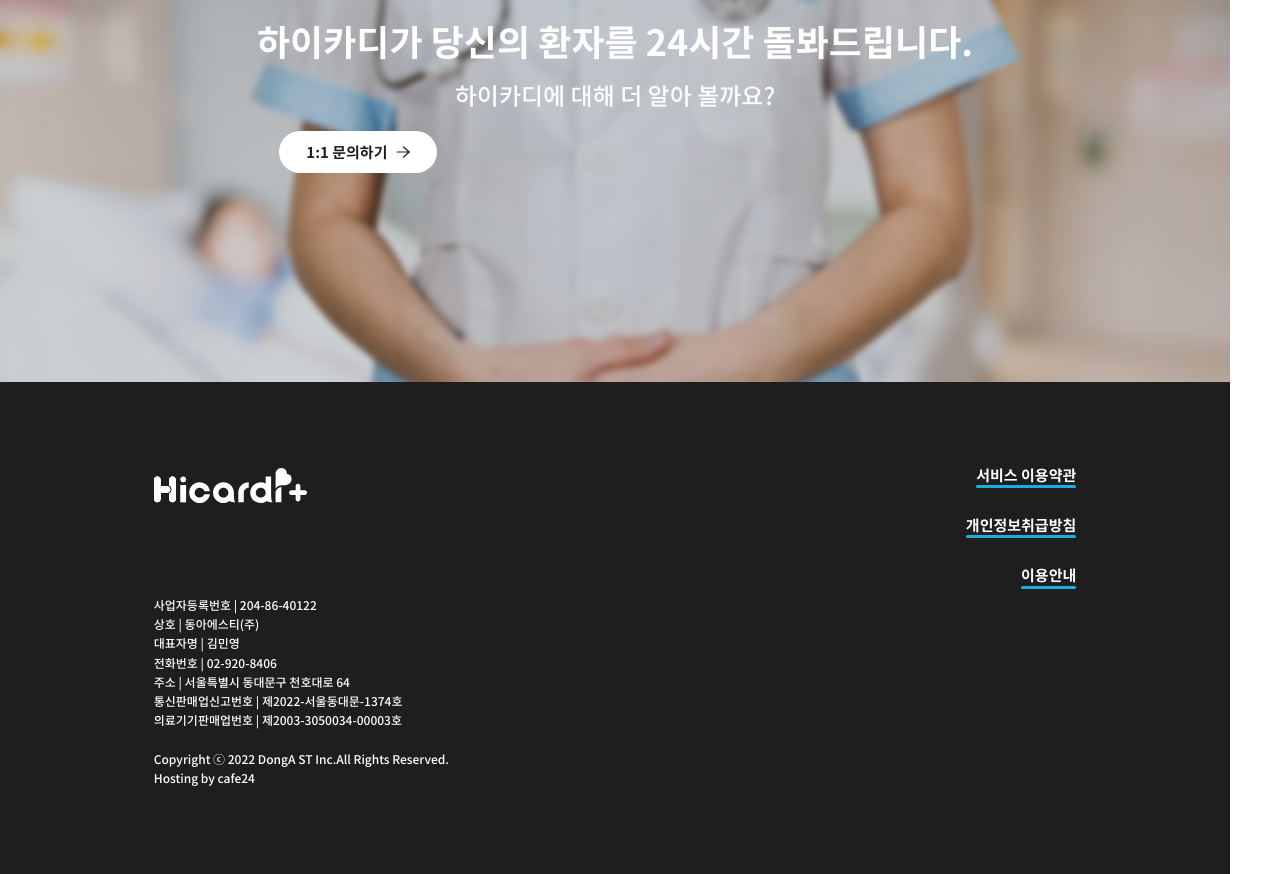
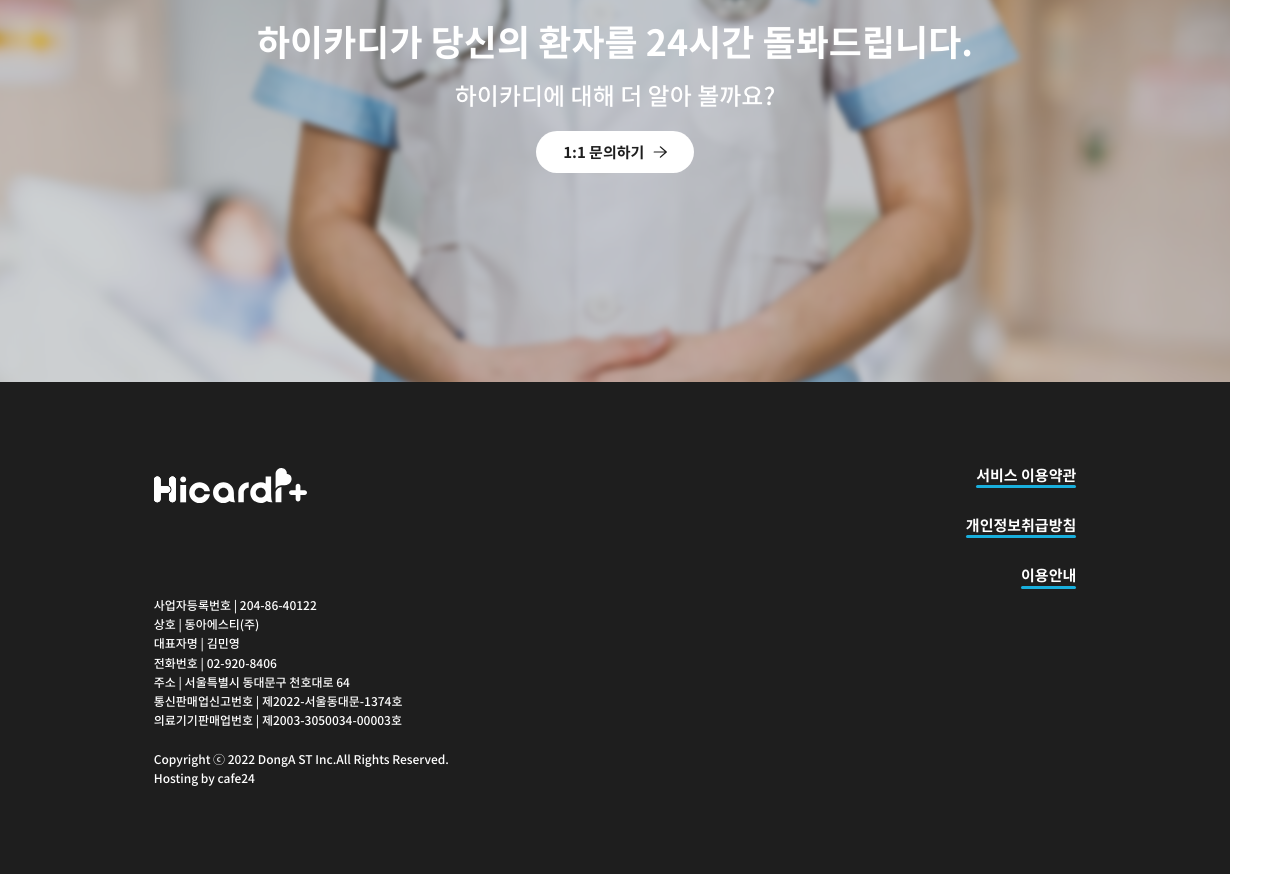
Before and after one commit to DONGA-ST-A/Frontend, a React (Vite) app: page / in a window 1280 px wide. Shown: the part 4780-5654 px from the top of the page. Built offline with nearby package versions, Linux system fonts and the light colour scheme; the HTML template or start-up script is replaced by a standard one.

Commit message:
fix(LearnMore): fix wording

```diff
--- a/src/components/MainPage/ArrowBtn.tsx
+++ b/src/components/MainPage/ArrowBtn.tsx
@@ -35,7 +35,7 @@ const Btn = styled.div<{ text: string }>`
   display: flex;
   justify-content: center;
   align-items: center;
-  margin: ${(props) => (props.text !== "더 알아보기" ? "0 0 0 30px" : "0 auto")};
+  margin: ${(props) => (props.text !== "1:1 문의하기" ? "0 0 0 30px" : "0 auto")};
   font-family: NotoSansBold;
   font-size: var(--text_body1);
   gap: 12px;
```
